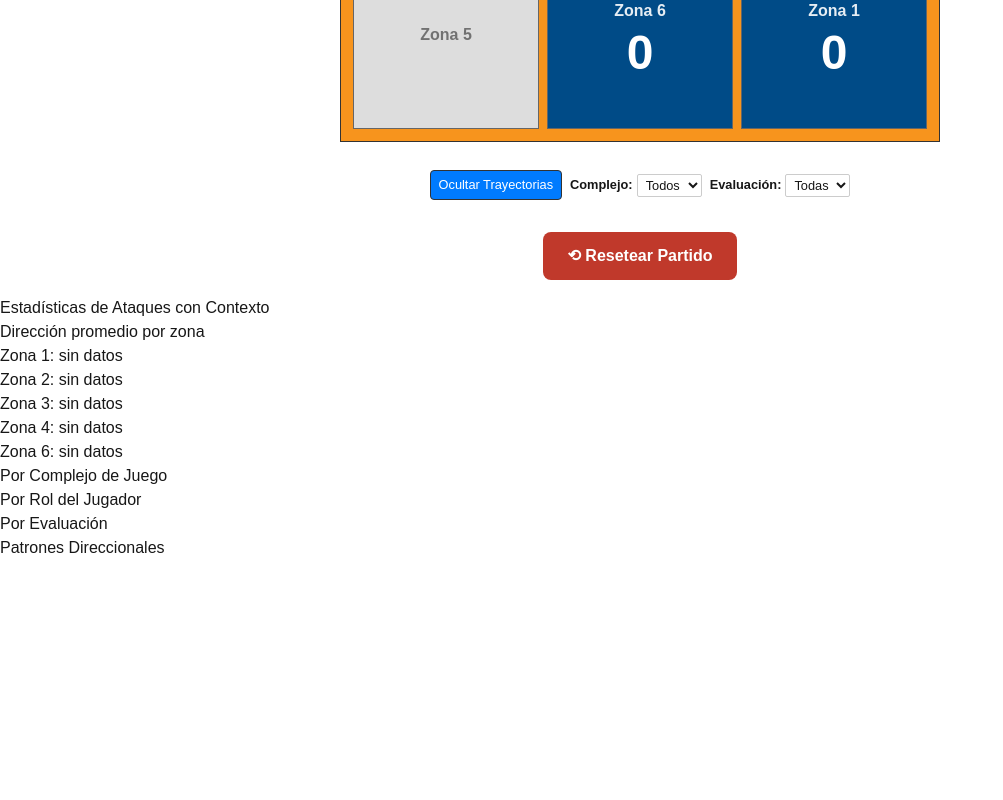
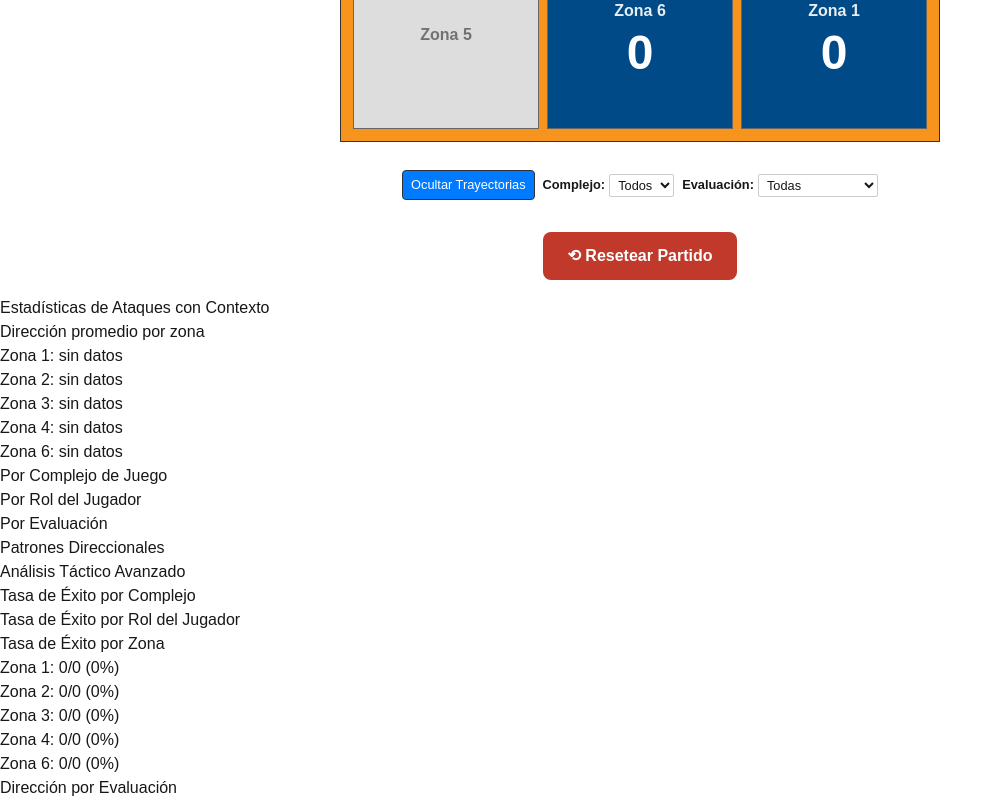
Before and after one commit to DiagoGar/VolyStats, a Next.js app: page / in a window 1280 px wide. Shown: the part 863-1663 px from the top of the page, without its empty margins (0-1003 px from the left). Before the commit the page ends 1423 px from the top, so only its background shows below. Built offline with nearby package versions, Linux system fonts and the light colour scheme.

Commit message:
se agrega una tasa de exito por compejo, rol de  jugador, zona y una direccion por evaluacion

```diff
--- a/src/components/Court/HalfCourt.tsx
+++ b/src/components/Court/HalfCourt.tsx
@@ -188,9 +188,12 @@ export function HalfCourt({
             onChange={(e) => setFilterEvaluation(e.target.value as Evaluation || null)}
           >
             <option value="">Todas</option>
-            <option value="ace">Ace</option>
-            <option value="kill">Kill</option>
-            <option value="error">Error</option>
+            <option value="#"># Punto directo</option>
+            <option value="++">++ Muy positivo</option>
+            <option value="+">+ Positivo</option>
+            <option value="/">/ Neutro</option>
+            <option value="-">- Negativo</option>
+            <option value="--">-- Error directo</option>
           </select>
         </div>
       </div>
--- a/src/components/Stats/Stats.tsx
+++ b/src/components/Stats/Stats.tsx
@@ -12,14 +12,29 @@ export interface StatsProps {
 }
 
 export function Stats({ trajectories }: StatsProps) {
-  // Calcular stats por complejo
+  // Calcular stats básicos
   const complexStats: Record<string, number> = {};
   const roleStats: Record<string, number> = {};
   const evaluationStats: Record<string, number> = {};
   const directionStats: Record<string, number> = {};
 
+  // Stats avanzados para análisis táctico
+  const complexSuccess: Record<string, { total: number; success: number }> = {};
+  const roleSuccess: Record<string, { total: number; success: number }> = {};
+  const zoneSuccess: Record<Zone, { total: number; success: number }> = {
+    1: { total: 0, success: 0 },
+    2: { total: 0, success: 0 },
+    3: { total: 0, success: 0 },
+    4: { total: 0, success: 0 },
+    6: { total: 0, success: 0 },
+  };
+  const directionByEvaluation: Record<string, Record<string, number>> = {};
+
   for (const zone in trajectories) {
     for (const trajectory of trajectories[zone as unknown as Zone]) {
+      const zoneNum = zone as unknown as Zone;
+
+      // Stats básicos
       if (trajectory.complex) {
         complexStats[trajectory.complex] = (complexStats[trajectory.complex] || 0) + 1;
       }
@@ -33,6 +48,40 @@ export function Stats({ trajectories }: StatsProps) {
       // Clasificar dirección
       const direction = classifyDirection(trajectory);
       directionStats[direction] = (directionStats[direction] || 0) + 1;
+
+      // Stats de éxito (considerar # y ++ como éxito)
+      const isSuccess = trajectory.evaluation === '#' || trajectory.evaluation === '++';
+
+      // Por complejo
+      if (trajectory.complex) {
+        if (!complexSuccess[trajectory.complex]) {
+          complexSuccess[trajectory.complex] = { total: 0, success: 0 };
+        }
+        complexSuccess[trajectory.complex].total++;
+        if (isSuccess) complexSuccess[trajectory.complex].success++;
+      }
+
+      // Por rol
+      if (trajectory.playerRole) {
+        if (!roleSuccess[trajectory.playerRole]) {
+          roleSuccess[trajectory.playerRole] = { total: 0, success: 0 };
+        }
+        roleSuccess[trajectory.playerRole].total++;
+        if (isSuccess) roleSuccess[trajectory.playerRole].success++;
+      }
+
+      // Por zona
+      zoneSuccess[zoneNum].total++;
+      if (isSuccess) zoneSuccess[zoneNum].success++;
+
+      // Dirección por evaluación
+      if (trajectory.evaluation) {
+        if (!directionByEvaluation[trajectory.evaluation]) {
+          directionByEvaluation[trajectory.evaluation] = {};
+        }
+        directionByEvaluation[trajectory.evaluation][direction] =
+          (directionByEvaluation[trajectory.evaluation][direction] || 0) + 1;
+      }
     }
   }
 
@@ -75,6 +124,50 @@ export function Stats({ trajectories }: StatsProps) {
       {Object.entries(directionStats).map(([direction, count]) => (
         <p key={direction}>{direction}: {count}</p>
       ))}
+
+      <h2>Análisis Táctico Avanzado</h2>
+
+      <h3>Tasa de Éxito por Complejo</h3>
+      {Object.entries(complexSuccess).map(([complex, stats]) => {
+        const rate = stats.total > 0 ? Math.round((stats.success / stats.total) * 100) : 0;
+        return (
+          <p key={complex}>
+            {complex}: {stats.success}/{stats.total} ({rate}%)
+          </p>
+        );
+      })}
+
+      <h3>Tasa de Éxito por Rol del Jugador</h3>
+      {Object.entries(roleSuccess).map(([role, stats]) => {
+        const rate = stats.total > 0 ? Math.round((stats.success / stats.total) * 100) : 0;
+        return (
+          <p key={role}>
+            {role}: {stats.success}/{stats.total} ({rate}%)
+          </p>
+        );
+      })}
+
+      <h3>Tasa de Éxito por Zona</h3>
+      {Object.entries(zoneSuccess).map(([zone, stats]) => {
+        const rate = stats.total > 0 ? Math.round((stats.success / stats.total) * 100) : 0;
+        return (
+          <p key={zone}>
+            Zona {zone}: {stats.success}/{stats.total} ({rate}%)
+          </p>
+        );
+      })}
+
+      <h3>Dirección por Evaluación</h3>
+      {Object.entries(directionByEvaluation).map(([evaluation, directions]) => (
+        <div key={evaluation}>
+          <h4>{evaluation.charAt(0).toUpperCase() + evaluation.slice(1)}</h4>
+          {Object.entries(directions).map(([direction, count]) => (
+            <p key={direction} style={{ marginLeft: '20px' }}>
+              {direction}: {count}
+            </p>
+          ))}
+        </div>
+      ))}
     </section>
   );
 }
--- a/src/utils/canvasUtils.ts
+++ b/src/utils/canvasUtils.ts
@@ -207,9 +207,9 @@ export function drawPersistentTrajectories(
 
       // Determinar color basado en evaluación
       let color = "#666"; // Default gris
-      if (trajectory.evaluation === "ace") color = "#28a745"; // Verde
-      else if (trajectory.evaluation === "kill") color = "#007bff"; // Azul
-      else if (trajectory.evaluation === "error") color = "#dc3545"; // Rojo
+      if (trajectory.evaluation === "#") color = "#28a745"; // Verde para punto directo
+      else if (trajectory.evaluation === "++") color = "#007bff"; // Azul para muy positivo
+      else if (trajectory.evaluation === "--") color = "#dc3545"; // Rojo para error directo
 
       // Dibujar línea
       ctx.strokeStyle = color;
```
